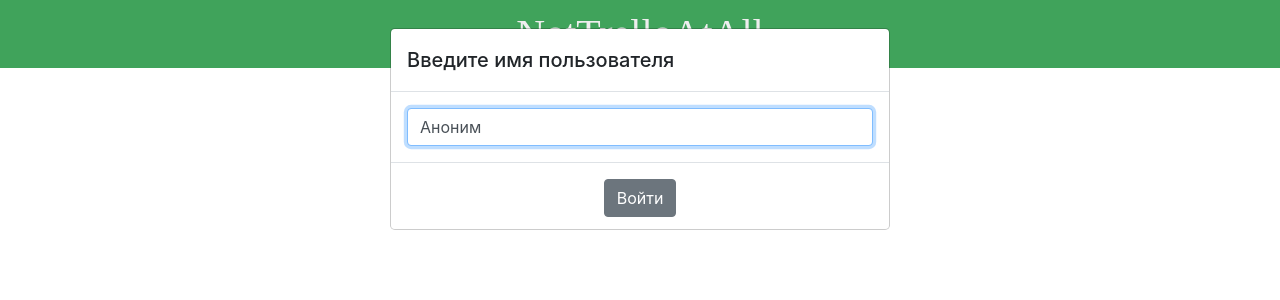
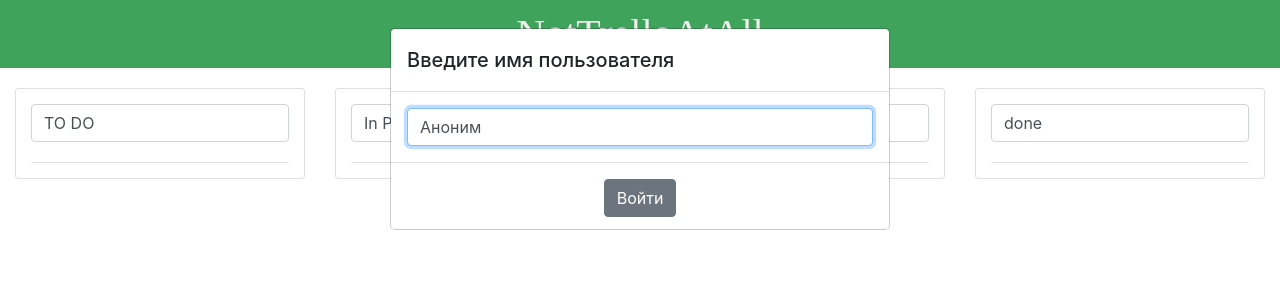
Before and after one commit to ViktorGorosh/kanban-board, a React (Create React App) app: page / in a window 1280 px wide. Shown: the top 300 px of the page. Built offline with nearby package versions, Linux system fonts and the light colour scheme; a web font is replaced by a local one.

Commit message:
Сделал изменение заголовка колонки (без карточки)

```diff
--- a/src/App.tsx
+++ b/src/App.tsx
@@ -1,10 +1,26 @@
 import React, {Component} from 'react'
 import './App.scss'
 import AuthPopup from "./AuthPopup/AuthPopup";
+import Column from "./Columns/Column";
 
 interface IState {
 	isAuthorized: boolean,
-	user: string
+	user: string,
+	columns: Array<string>
+	cards: Array<ICard>
+}
+
+export interface ICard {
+	colId: string
+	title: string,
+	description: string | null,
+	comments: Array<IComment>,
+	author: string
+}
+
+export interface IComment {
+	author: string,
+	text: string,
 }
 
 class App extends Component<{}, IState>{
@@ -14,10 +30,20 @@ class App extends Component<{}, IState>{
 		this.state = {
 			isAuthorized: false,
 			user: 'Аноним',
+			columns: ['TO DO', 'In Progress', 'Testing', 'done'],
+			cards: [
+				{
+					colId: 'TO DO',
+					title: 'Title 1',
+					description: null,
+					comments: [],
+					author: 'Author 1'
+				}
+			]
 		}
 	}
 
-	setUserName = (name: string): void => {
+	updateUser = (name: string): void => {
 		if (name !== '') {
 			this.setState({
 				isAuthorized: true,
@@ -26,22 +52,44 @@ class App extends Component<{}, IState>{
 		}
 	}
 
+	// TODO реализовать изменение colTitle для card
+	updateColTitle = (target: string, newTitle: string): void => {
+		if (newTitle === '') return
+		this.setState((prevState) => ({
+			columns: prevState.columns.map((title) => {
+				if(title === target) {
+					return newTitle
+				}
+				return title
+			})
+		}))
+	}
+
+
+
 	componentDidUpdate(prevProps: Readonly<{}>, prevState: Readonly<IState>, snapshot?: any) {
 		console.log(this.state)
 	}
 
-	componentDidMount() {
+	render() {
 
-	}
-
-	render() {
+		let columns = this.state.columns.map((column, colIndex) => {
+			return (
+				<Column
+					key={column}
+					colIndex={colIndex}
+					title={column}
+					updateColTitle={this.updateColTitle}
+				/>
+			)
+		})
 
 		return (
 			<React.Fragment>
 				{this.state.isAuthorized ? null :
 					<AuthPopup
 						name={this.state.user}
-						saveName={this.setUserName}
+						saveName={this.updateUser}
 					/>
 				}
 				<header className='main-header text-center'>
@@ -50,7 +98,7 @@ class App extends Component<{}, IState>{
 				<section className='section-board'>
 					<div className="container-fluid">
 						<div className="row">
-
+							{columns}
 						</div>
 					</div>
 				</section>
--- a/src/AuthPopup/AuthPopup.tsx
+++ b/src/AuthPopup/AuthPopup.tsx
@@ -23,7 +23,7 @@ export default (props: IProps) => {
 								   className="form-control"
 								   defaultValue={name}
 								   autoFocus={true}
-								   onChange={(e) => {setName(e.target.value)}}
+								   onChange={e => {setName(e.target.value)}}
 							>{}</input>
 						</div>
 						<div className="modal-footer justify-content-center">
--- /dev/null
+++ b/src/Columns/Column.scss
@@ -0,0 +1,11 @@
+.adding-card {
+	margin-top: 15px;
+	display: flex;
+	justify-content: space-between;
+}
+.adding-card__input {
+	flex-basis: 75%;
+}
+.adding-card__button {
+	flex-basis: 15%;
+}
--- /dev/null
+++ b/src/Columns/Column.tsx
@@ -0,0 +1,34 @@
+import React, {useState} from "react";
+import './Column.scss'
+
+interface IProps {
+	title: string,
+	colIndex: number,
+	updateColTitle: (oldTitle: string, newTitle: string) => void
+}
+
+export default (props: IProps) => {
+
+	const [title, setTitle] = useState(props.title)
+
+	return (
+		<div className="col-md-3 column">
+			<div className="card">
+				<input
+					type='text'
+					className="form-control"
+					defaultValue={title}
+					onChange={e => {
+						setTitle(e.target.value)
+					}}
+					onBlur={() => {
+						props.updateColTitle(props.title, title)
+					}}
+				>{}</input>
+				<ul className="list-group list-group-flush cards">
+
+				</ul>
+			</div>
+		</div>
+	)
+}
```
